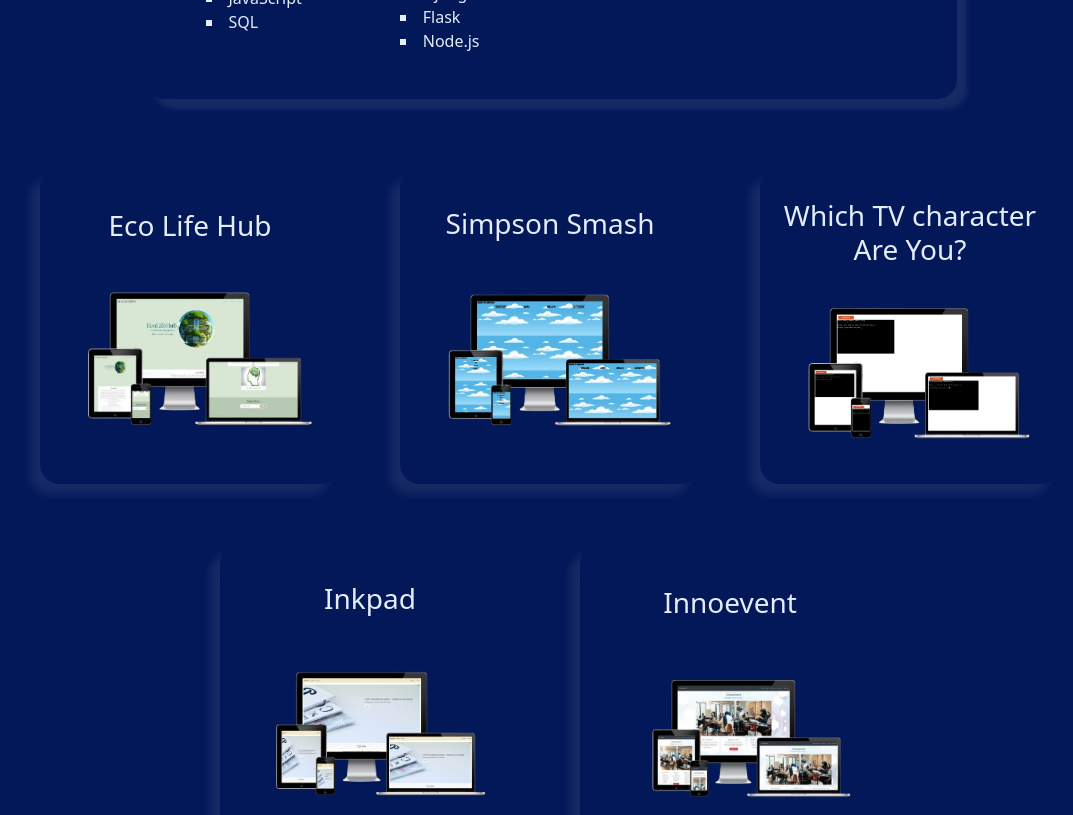
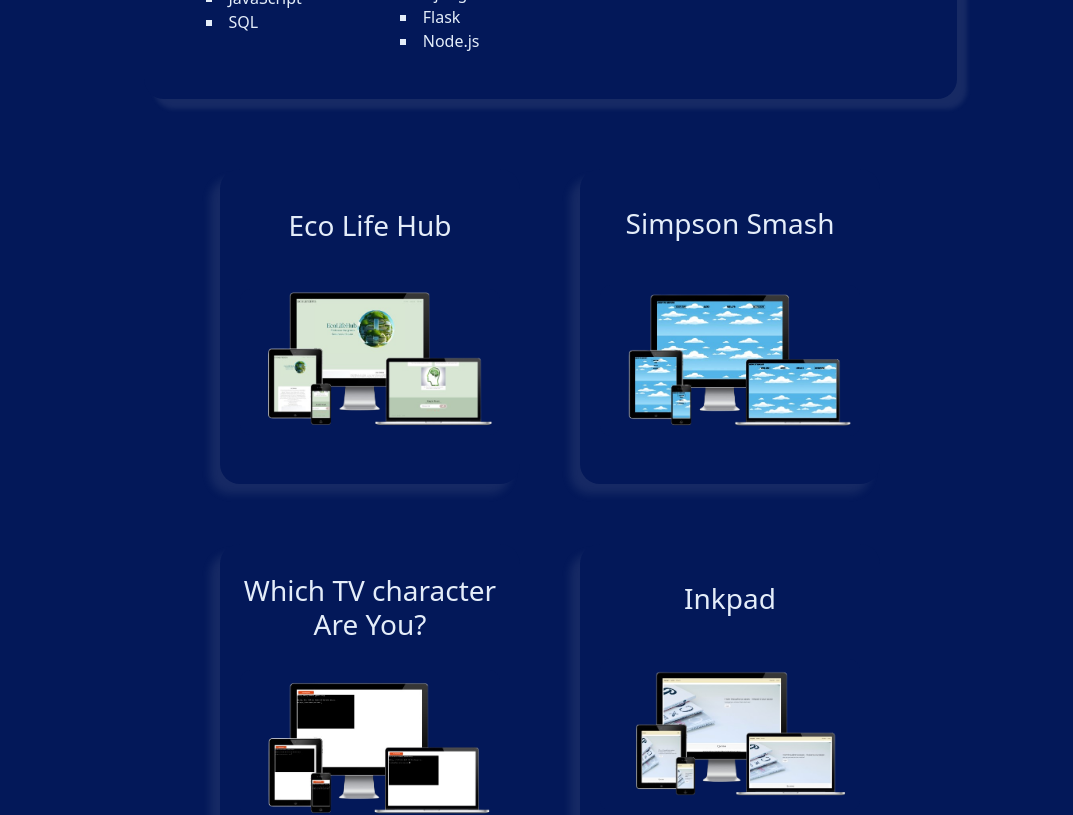
Before and after one commit to DanilleH22/portfolio, a React (Create React App) app: page / in a window 1280 px wide. Shown: the part 1120-1935 px from the top of the page, without its empty margins (90-1163 px from the left). Built offline with nearby package versions, Linux system fonts and the light colour scheme.

Commit message:
Add missing container from projects

```diff
--- a/src/pages/Projects.js
+++ b/src/pages/Projects.js
@@ -8,6 +8,7 @@
 import Proj4 from '../assets/project4.png';
 import Proj5 from '../assets/project5.png';
 import styles from '../styles/Projects.module.css';
+import {Container } from 'react-bootstrap'
 
 const Projects = () => {
   const [flippedIndex, setFlippedIndex] = useState(null);
@@ -75,6 +76,7 @@
   ];
 
   return (
+    <Container style={{ width: '100%' }}>
     <div className={styles.projectContainer}>
       {projects.map((project, index) => (
         <div className={styles.projectCard} key={index} onClick={() => handleClick(index)}>
@@ -103,6 +105,7 @@
         </div>
       ))}
     </div>
+    </Container>
   );
 };
 
```
